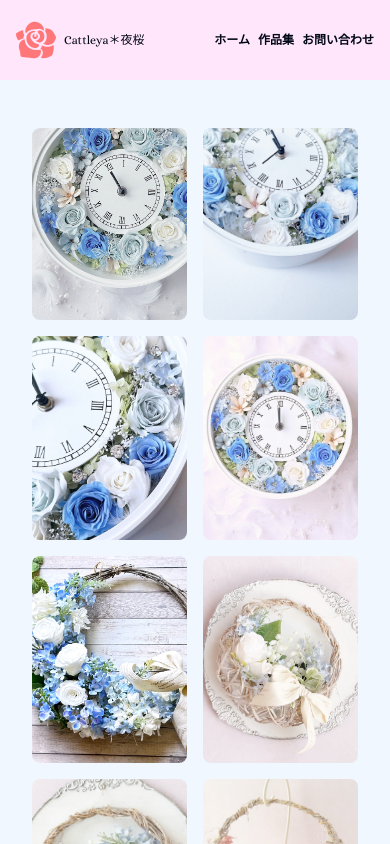
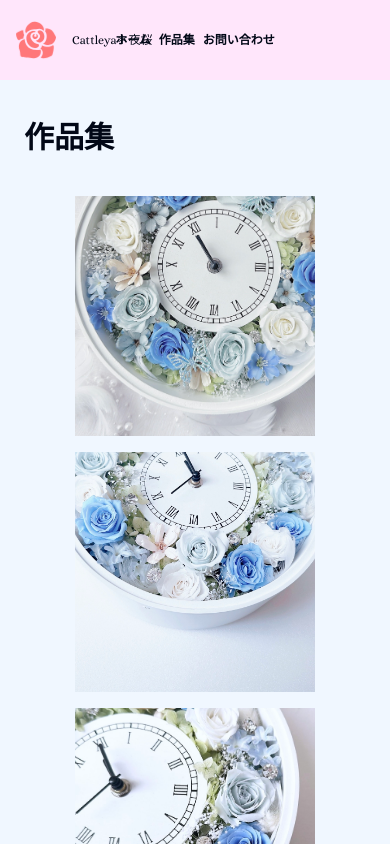
Before and after one commit to ChikawaMax/flowerpage, a Next.js app: page /portfolio in a window 390 px wide. Shown: the top 844 px of the page. Built offline with nearby package versions, Linux system fonts and the light colour scheme.

Commit message:
✨ モーション追加

```diff
--- a/app/contact/page.tsx
+++ b/app/contact/page.tsx
@@ -17,6 +17,7 @@ import { zodResolver } from '@hookform/resolvers/zod';
 import { Textarea } from '@/components/ui/textarea';
 import { init, send } from '@emailjs/browser';
 import { Toaster, toast } from 'react-hot-toast';
+import { motion } from 'framer-motion';
 
 const formShema = z.object({
   name: z.string().min(2, { message: '2文字で入力してください' }).max(50),
@@ -78,9 +79,24 @@ const Contact = () => {
     <div className="container flex items-center py-5">
       <Toaster />
       <div className="lg:w-[60%] w-full mx-auto">
-        <h2 className="text-[40px] font-bold mb-[30px]">お問い合わせ</h2>
+        <motion.h2
+          className="text-[40px] font-bold mb-[30px]"
+          initial={{ x: -40, opacity: 0 }}
+          whileInView={{ x: 0, opacity: 1 }}
+          viewport={{ once: true }}
+          transition={{ duration: 2 }}
+        >
+          お問い合わせ
+        </motion.h2>
         <Form {...form}>
-          <form className="space-y-8" onSubmit={form.handleSubmit(onSubmit)}>
+          <motion.form
+            className="space-y-8"
+            onSubmit={form.handleSubmit(onSubmit)}
+            initial={{ opacity: 0 }}
+            whileInView={{ opacity: 1 }}
+            viewport={{ once: true }}
+            transition={{ duration: 2 }}
+          >
             <FormField
               control={form.control}
               name="name"
@@ -133,8 +149,15 @@ const Contact = () => {
                 </FormItem>
               )}
             />
-            <Button disabled={isSending}>送信</Button>
-          </form>
+            <motion.button
+              whileHover={{ scale: 1.2 }}
+              whileTap={{ scale: 0.9 }}
+              className="bg-primary hover:bg-primary/90  rounded-md px-6 py-3"
+              disabled={isSending}
+            >
+              送信
+            </motion.button>
+          </motion.form>
         </Form>
       </div>
     </div>
--- a/app/page.tsx
+++ b/app/page.tsx
@@ -1,8 +1,10 @@
+'use client';
+
 import { Roulette } from '@/components/autochange';
 import { ChangeImg } from '@/components/changeimg';
-import { Button } from '@/components/ui/button';
 import Image from 'next/image';
 import Link from 'next/link';
+import { motion } from 'framer-motion';
 
 export default function Home() {
   return (
@@ -17,9 +19,19 @@ export default function Home() {
             className="mx-auto aspect-square overflow-hidden rounded-xl object-cover"
           />
           <div className="space-y-4">
-            <h1 className="text-3xl tracking-tighter sm:text-4xl md:text-5xl">
+            <motion.h1
+              initial={{ scale: 1, rotate: 0 }}
+              animate={{
+                scale: [1, 1.2, 1],
+              }}
+              transition={{
+                duration: 2,
+                ease: 'easeInOut',
+              }}
+              className="text-3xl tracking-tighter sm:text-4xl md:text-5xl"
+            >
               Cattleya＊夜桜
-            </h1>
+            </motion.h1>
             <p className="text-muted-foreground md:text-xl">
               植物雑貨クリエイターの夜桜と申します。
               <br />
@@ -29,11 +41,13 @@ export default function Home() {
               <br />
               作品を通して素敵な時間を過ごして貰えればとても嬉しいです。
             </p>
-            <Button>
-              <Link href="/portfolio" className="px-5">
-                作品集
-              </Link>
-            </Button>
+            <motion.button
+              whileHover={{ scale: 1.2 }}
+              whileTap={{ scale: 0.9 }}
+              className="bg-primary hover:bg-primary/90  rounded-md px-6 py-3"
+            >
+              <Link href="/portfolio">作品集</Link>
+            </motion.button>
           </div>
         </div>
       </section>
--- a/app/portfolio/page.tsx
+++ b/app/portfolio/page.tsx
@@ -1,46 +1,44 @@
 'use client';
 
 import Image from 'next/image';
-import { useState } from 'react';
 import { images } from '../models/imgObj';
+import { motion } from 'framer-motion';
 
 export default function Portfolio() {
-  const [selectedImage, setSelectedImage] = useState<string>('');
-
   return (
-    <div className="container mx-auto py-12">
-      {selectedImage ? (
-        <div
-          className="fixed inset-0 z-50 flex items-center justify-center bg-black bg-opacity-75"
-          onClick={() => setSelectedImage('')}
+    <div>
+      <motion.h2
+        className="text-3xl font-bold my-10 ml-6"
+        initial={{ x: -40, opacity: 0 }}
+        whileInView={{ x: 0, opacity: 1 }}
+        viewport={{ once: true }}
+        transition={{ duration: 2 }}
       >
-          <Image
-            src={`/img/${selectedImage}.jpg`}
-            alt="Selected Image"
-            width={800}
-            height={800}
-            className="max-h-[90vh] max-w-[90vw] object-contain"
-          />
-        </div>
-      ) : (
-        <div className="grid grid-cols-2 sm:grid-cols-3 lg:grid-cols-4 gap-4">
+        作品集
+      </motion.h2>
+      <div className="grid grid-cols-1 gap-4 sm:grid-cols-2 md:grid-cols-3 lg:grid-cols-4 xl:grid-cols-5 mb-5">
         {images.map((image) => (
-            <div
+          <motion.div
             key={image.name}
-              className="relative group cursor-pointer"
-              onClick={() => setSelectedImage(image.name)}
+            className="flex justify-center items-center relative overflow-hidden rounded-lg group"
+            initial={{ opacity: 0, scale: 0.5 }}
+            whileInView={{ opacity: 1, scale: 1 }}
+            transition={{
+              duration: 1,
+              ease: 'easeInOut',
+            }}
+            viewport={{ once: false }}
           >
             <Image
               src={`/img/${image.name}.jpg`}
               alt={image.name}
-                width={300}
-                height={300}
-                className="w-full h-full object-cover rounded-lg transition-opacity duration-300 group-hover:opacity-80"
+              width="400"
+              height="400"
+              className="w-60 h-60 object-cover transition-all group-hover:scale-105"
             />
-            </div>
+          </motion.div>
         ))}
       </div>
-      )}
     </div>
   );
 }
--- a/components/footer.tsx
+++ b/components/footer.tsx
@@ -1,11 +1,20 @@
+'use client';
+
 import Link from 'next/link';
 import { FlowerIcon } from './icon/flowerIcon';
 import { InstagramIcon } from './icon/InstagramIcon';
+import { motion } from 'framer-motion';
 
 export default function Footer() {
   return (
     <footer className="bg-[#ffe6fb] py-8 px-4 sm:px-6 lg:px-8">
-      <div className="container mx-auto flex flex-col items-center justify-between sm:flex-row">
+      <motion.div
+        initial={{ y: 40, opacity: 0 }}
+        whileInView={{ y: 0, opacity: 1 }}
+        viewport={{ once: true }}
+        transition={{ duration: 2 }}
+        className="container mx-auto flex flex-col items-center justify-between sm:flex-row"
+      >
         <div className="flex items-center">
           <FlowerIcon />
         </div>
@@ -19,7 +28,7 @@ export default function Footer() {
             <InstagramIcon className="h-6 w-6" />
           </Link>
         </div>
-      </div>
+      </motion.div>
     </footer>
   );
 }
--- a/components/header.tsx
+++ b/components/header.tsx
@@ -1,3 +1,6 @@
+'use client';
+
+import { motion } from 'framer-motion';
 import Link from 'next/link';
 import {
   NavigationMenu,
@@ -12,19 +15,21 @@ export const Header = () => {
     { title: '作品集', link: '/portfolio' },
     { title: 'お問い合わせ', link: '/contact' },
   ];
+
   return (
-    <header
-      // style={{
-      //   background: 'url(/img/blueclock2.jpg) no-repeat center center',
-      //   backgroundSize: 'cover',
-      // }}
-      className="flex h-20 items-center px-4 md:px-6 bg-[#ffe6fb] text-xs sm:text-base"
+    <header className="flex h-20 items-center px-4 md:px-6 bg-[#ffe6fb] text-xs sm:text-base">
+      <motion.div
+        initial={{ y: -20, opacity: 0 }}
+        whileInView={{ y: 0, opacity: 1 }}
+        viewport={{ once: true }}
+        transition={{ duration: 2 }}
+        className="flex h-20 items-center w-full justify-between"
       >
-      <div className="flex items-center gap-2 w-0">
+        <div className="flex items-center gap-4 w-0">
           <FlowerIcon />
           <span className="whitespace-nowrap">Cattleya＊夜桜</span>
         </div>
-      <div className="flex-auto flex items-center justify-end sm:justify-center">
+        <div className="flex-auto flex items-center justify-center">
           <NavigationMenu>
             <NavigationMenuList className="gap-1 sm:gap-5">
               {HeaderArray.map((Header) => {
@@ -43,6 +48,7 @@ export const Header = () => {
             </NavigationMenuList>
           </NavigationMenu>
         </div>
+      </motion.div>
     </header>
   );
 };
--- a/components/icon/flowerIcon.tsx
+++ b/components/icon/flowerIcon.tsx
@@ -1,7 +1,20 @@
+'use client';
+
 import Link from 'next/link';
+import { motion } from 'framer-motion';
 
 export const FlowerIcon = (props: any) => {
   return (
+    <motion.div
+      animate={{
+        rotate: [0, 10, -10, 10, -10, 0],
+      }}
+      transition={{
+        duration: 4,
+        repeat: Infinity,
+        ease: 'linear',
+      }}
+    >
       <Link href={'/'} className="flex items-center" prefetch={false}>
         <svg
           version="1.1"
@@ -83,5 +96,6 @@ export const FlowerIcon = (props: any) => {
           </g>
         </svg>
       </Link>
+    </motion.div>
   );
 };
--- a/package.json
+++ b/package.json
@@ -18,9 +18,10 @@
     "class-variance-authority": "^0.7.0",
     "clsx": "^2.1.1",
     "embla-carousel-react": "^8.1.6",
+    "framer-motion": "^11.3.22",
     "lucide-react": "^0.400.0",
     "next": "14.2.4",
-    "react": "^18",
+    "react": "^18.3.1",
     "react-dom": "^18",
     "react-hook-form": "^7.52.1",
     "react-hot-toast": "^2.4.1",
```
Also changed, not shown: 1 other file (tests, documents, lock files or other folders). Lines whose indentation alone changed are shown as unchanged.
